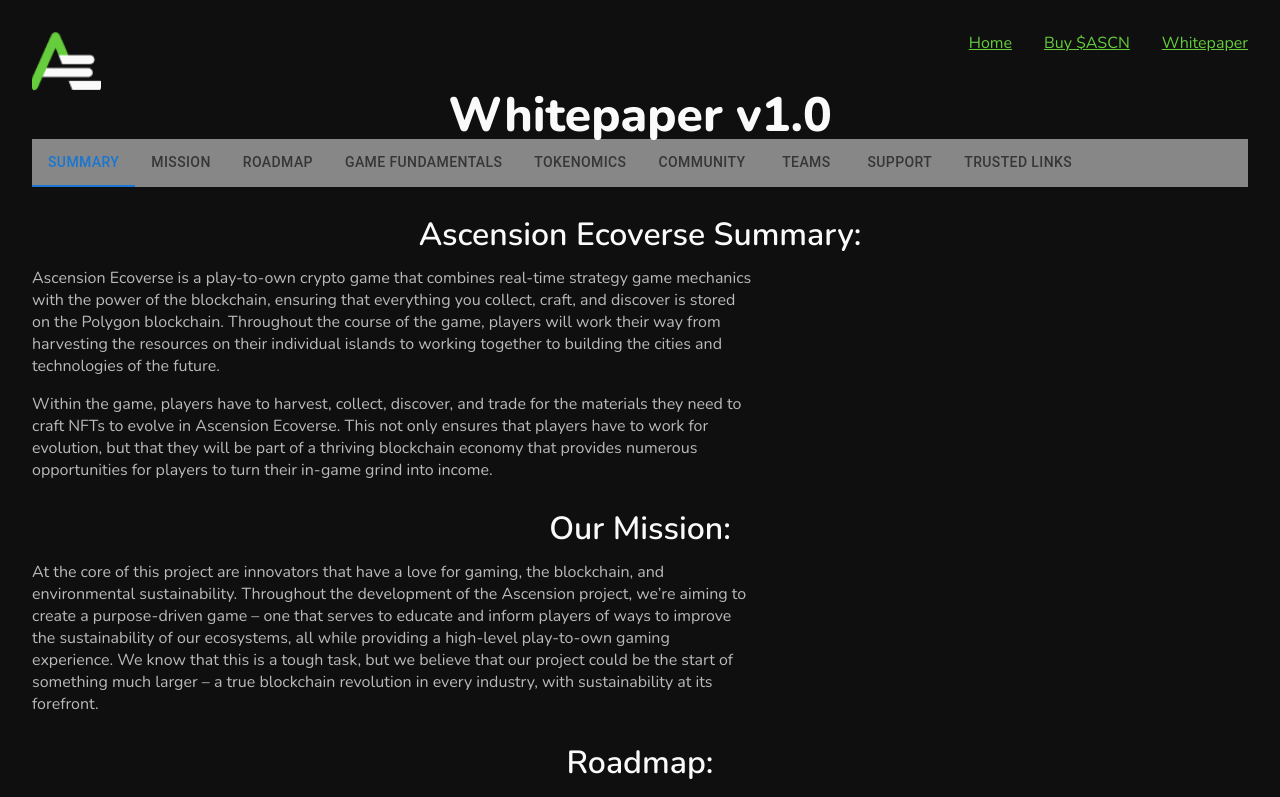
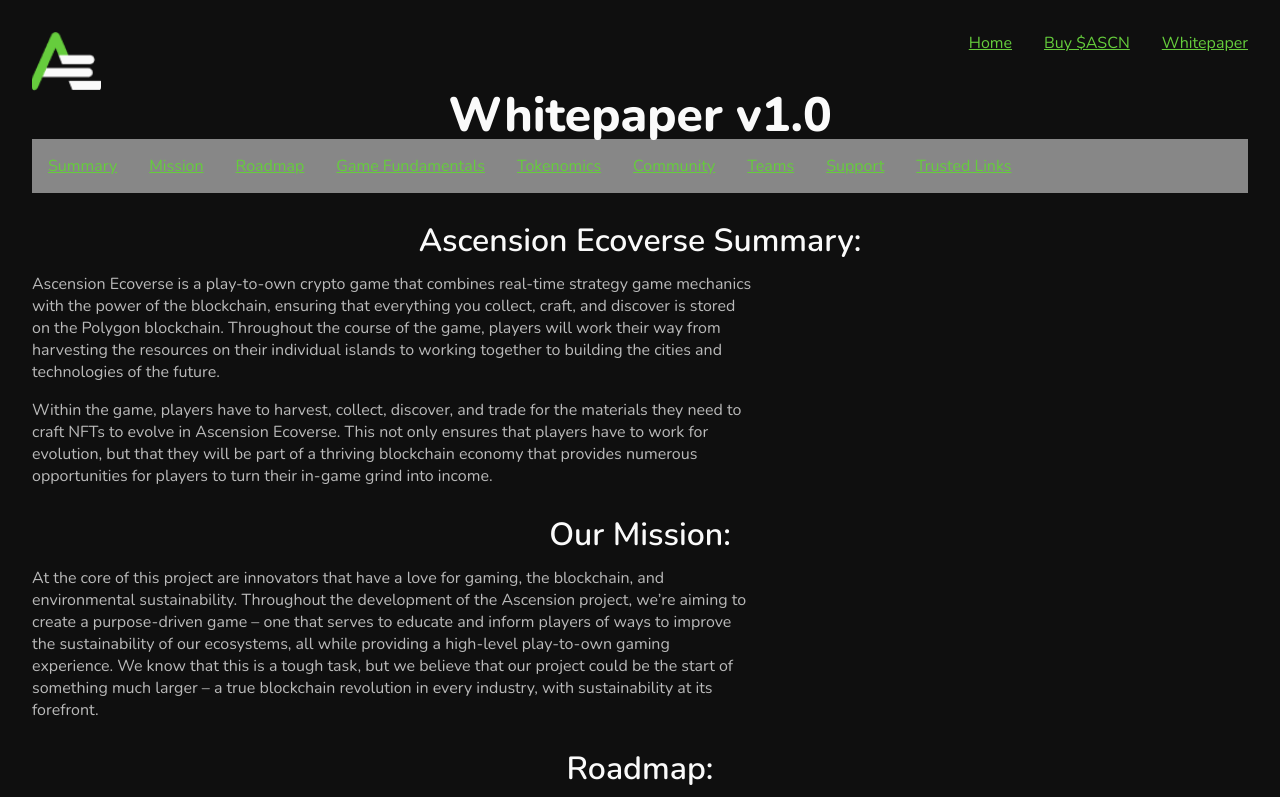
Before and after one commit to nquintan-catalyst/ascensionx, a React (Create React App) app: page /ascensionx/whitepaper in a window 1280 px wide. Shown: the top 797 px of the page. Built offline with nearby package versions, Linux system fonts and the light colour scheme.

Commit message:
Updated navbar with sublinks

```diff
--- a/src/components/Whitepaper.tsx
+++ b/src/components/Whitepaper.tsx
@@ -1,23 +1,23 @@
-import Tabs from '@mui/material/Tabs';
-import Tab from '@mui/material/Tab';
+// import Tabs from '@mui/material/Tabs';
+// import Tab from '@mui/material/Tab';
 import Header from "./Header";
-import { useState } from "react";
+// import { useState } from "react";
 import diagram from "../images/diagram.png";
 
 const Whitepaper: React.FC = () => {
 
-  const [value, setValue] = useState(0);
+  /*const [value, setValue] = useState(0);
 
   const handleChange = (event: any, newValue: number) => {
     setValue(newValue);
-  };
+  };*/
 
   return(
     <div className="whitepaper">
       <Header />
       <h1>Whitepaper v1.0</h1>
 
-      <Tabs
+      {/*<Tabs
         value={value}
         onChange={handleChange}
         variant="scrollable"
@@ -27,13 +27,119 @@ const Whitepaper: React.FC = () => {
         <Tab label="Summary" href="#summary"/>
         <Tab label="Mission" href="#mission" />
         <Tab label="Roadmap" href="#roadmap"/>
-        <Tab label="Game Fundamentals" href="#fundamentals" />
+        <div className="tab-dropdown">
+          <Tab label="Game Fundamentals" href="#fundamentals" />
+          <div className="tab-dropdown--content">
+            <a href="#">Islands</a>
+            <a href="#">Resouces Harvesting</a>
+            <a href="#">Crafting</a>
+            <a href="#">Vendor</a>
+            <a href="#">World Pollution Bar</a>
+            <a href="#">Banking</a>
+            <a href="#">External Sales/Trading</a>
+          </div>
+        </div>
         <Tab label="Tokenomics" href="#tokenomics" />
         <Tab label="Community" href="#community" />
         <Tab label="Teams" href="#team" />
         <Tab label="Support" href="#support" />
         <Tab label="Trusted Links" href="#links" />
-      </Tabs>
+  </Tabs>*/}
+
+      <nav className="whitepaper-tabs">
+
+        <li className="whitepaper-tabs--item">
+          <a href="#summary">Summary</a>
+        </li>
+
+        <li className="whitepaper-tabs--item">
+          <a href="#mission">Mission</a>
+        </li>
+
+        <li className="whitepaper-tabs--item">
+          <a href="#roadmap">Roadmap</a>
+          <div className="whitepaper-tabs--item--dropdown">
+            <li>
+              <a href="#ancestral">Ancestral Stage</a>
+            </li>
+            <li>
+              <a href="#evolved">Evolved Stage</a>
+            </li>
+            <li>
+              <a href="#ascended">Ascended Stage</a>
+            </li>
+          </div>
+        </li>
+
+        <li className="whitepaper-tabs--item">
+          <a href="#fundamentals">Game Fundamentals</a>
+          <div className="whitepaper-tabs--item--dropdown">
+            <li>
+              <a href="#islands">Islands</a>
+            </li>
+            <li>
+              <a href="#harvesting">Resouces Harvesting</a>
+            </li>
+            <li>
+              <a href="#crafting">Crafting</a>
+            </li>
+            <li>
+              <a href="#vendor">Vendor</a>
+            </li>
+            <li>
+              <a href="#wpb">World Pollution Bar</a>
+            </li>
+            <li>
+              <a href="#banking">Banking</a>
+            </li>
+            <li>
+              <a href="#trading">External Sales/Trading</a>
+            </li>
+          </div>
+        </li>
+
+        <li className="whitepaper-tabs--item">
+          <a href="#tokenomics">Tokenomics</a>
+          <div className="whitepaper-tabs--item--dropdown">
+            <li>
+              <a href="#token">$ASCN Token</a>
+            </li>
+            <li>
+              <a href="#chains">Plasma Chains</a>
+            </li>
+            <li>
+              <a href="#distribution">Token Distribution</a>
+            </li>
+            <li>
+              <a href="#launch">Launch Tokenomics</a>
+            </li>
+            <li>
+              <a href="#balancing">In-Game Balancing</a>
+            </li>
+            <li>
+              <a href="#fees">Fees</a>
+            </li>
+          </div>
+        </li>
+
+        <li className="whitepaper-tabs--item">
+          <a href="#community">Community</a>
+        </li>
+
+        <li className="whitepaper-tabs--item">
+          <a href="#team">Teams</a>
+        </li>
+
+        <li className="whitepaper-tabs--item">
+          <a href="#support">Support</a>
+        </li>
+
+        <li className="whitepaper-tabs--item">
+          <a href="#links">Trusted Links</a>
+        </li>
+
+      </nav>
+
 
       <h2 id="summary">Ascension Ecoverse Summary:</h2>
       <p>
@@ -59,7 +165,7 @@ const Whitepaper: React.FC = () => {
       <p>
         Last Updated: April 7th, 2022
       </p>
-      <h3>Ancestral Stage:</h3>
+      <h3 id="ancestral">Ancestral Stage:</h3>
       <p>
         The Ancestral Stage marks the beginning of the Ascension project, and thus, contains the necessary steps to cement Ascension as a long-term project in the cryptocurrency space. The steps taken in the Ancestral Stage are as follows:
       </p>
@@ -79,7 +185,7 @@ const Whitepaper: React.FC = () => {
         The final steps in the Ancestral Stage are focused on the development of the Ascension Ecoverse game itself. All of the work to establish blockchain product offerings and develop a community is worthless without the use case that we aim to provide. By revealing sneak peeks and videos of the gameplay mechanics and following it up with our Ascension Ecoverse game demo, we guarantee a long-term use case for our products and solidify the Ascension project in the world of crypto.
       </p>
 
-      <h3>Evolved Stage:</h3>
+      <h3 id="evolved">Evolved Stage:</h3>
       <p>
         The Evolved Stage represents the midpoint of the Ascension project, where we continue to strive to build out exciting new game mechanics and foster an even larger project community to prepare for the game launch of a lifetime!
       </p>
@@ -108,7 +214,7 @@ const Whitepaper: React.FC = () => {
         As always, this is a gaming project, which means that we’re constantly making changes to improve the game and the player experience at every chance we get. During the Evolved Stage, we’ll roll out quests for the game demo, helping players obtain even more value from their gameplay experience. Alongside quests, we’ll be launching several NFT initiatives that will add to the complexity of the game ecosystem and the overall player experience. We’ll be building out an in-house NFT marketplace to improve the buying and selling experience for players looking to profit off their creations, as well as dropping NFTs that make in-game actions even easier than before. Additionally, the Ascension team will be launching a whole new series of land NFTs with new traits! This is something that the team is really excited about, as it will add complexity and a whole new variety of gameplay strategies to the Ascension Ecoverse. Finally, we’ll be releasing the beta of the Ascension Ecoverse game, which will allow a limited number of players to act as beta testers, where they’ll get off their island and explore the Ascension Ecoverse.
       </p>
 
-      <h3>Ascended Stage:</h3>
+      <h3 id="ascended">Ascended Stage:</h3>
       <p>
         The Ascended Stage signifies the point where the project reaches its greatest heights and then breaks past them. At this point in the project, we’ll be working to further decentralize the Ascension Ecoverse game, while actively looking to expand the Ascension ecosystem in a manner that contributes to the planet’s environment.
       </p>
@@ -138,7 +244,7 @@ const Whitepaper: React.FC = () => {
 
 
       <h2 id="fundamentals">Game Fundamentals: </h2>
-      <h3>Islands:</h3>
+      <h3 id="islands">Islands:</h3>
       <p>
         The Ascension Island NFTs are a core game mechanic that greatly impacts how each player’s gameplay. It should be noted that in order to play Ascension Ecoverse, players will need to purchase an Island NFT, either in a drop or via the secondary market. The islands will impact each player’s game experience in two distinct ways.
       </p>
@@ -210,7 +316,7 @@ const Whitepaper: React.FC = () => {
       <p>
         Additionally, these island traits are only available for Series 1 Ascension Land NFTs, meaning that once the Series 1 NFTs have all been minted, these traits will no longer be available in upcoming NFT releases. This decision was made to reward the initial adopters of the project, and to create a variety of different playstyles and strategies with the upcoming traits in the Series 2 release!
       </p>
-      <h3>Resource Harvesting:</h3>
+      <h3 id="harvesting">Resource Harvesting:</h3>
       <p>
         Everyone knows that in order to successfully complete your journey to ascension, you need to harvest resources to craft tools and generate income!
       </p>
@@ -345,7 +451,7 @@ const Whitepaper: React.FC = () => {
           <td>32 Minutes</td>
         </tr>
       </table>
-      <h3>Crafting:</h3>
+      <h3 id="crafting">Crafting:</h3>
       <p>
         Once you’ve harvested resources, use them to craft items that you can use to boost your in-game processes, or sell/trade them for profit!
       </p>
@@ -438,7 +544,7 @@ const Whitepaper: React.FC = () => {
       <p>
         Currently, the items that can be crafted in are limited, but the list will be updated with each in-game resource update, resulting in larger numbers of crafting combinations and items.
       </p>
-      <h3>The Vendor:</h3>
+      <h3 id="vendor">The Vendor:</h3>
       <p>
         Looking to cash out on your latest crop harvest, or want to reinvest some of your profits? The Vendor is your island’s go-to for buying and selling resources!
       </p>
@@ -513,7 +619,7 @@ const Whitepaper: React.FC = () => {
       <p>
         Additionally, the Vendor is also capable of brokering trades with other players on your behalf, which is discussed in detail later on in the whitepaper.
       </p>
-      <h3>Worldwide Pollution Bar:</h3>
+      <h3 id="wpb">Worldwide Pollution Bar:</h3>
       <p>
         The Worldwide Pollution Bar (WPB) is a unique game mechanic that helps to set us apart from other games in the space. It helps to create a true “real-life” experience by reminding each player that their actions have consequences, as well as promoting environmentalism and environmentally friendly practices.
       </p>
@@ -524,7 +630,7 @@ const Whitepaper: React.FC = () => {
       <p>
         As a means of encouraging players to engage in environmentally friendly actions, the WPB will have adverse effects on the climate of the Ascension Ecoverse. As the level of the WPB rises, so will the temperature, making it increasingly difficult for players to plant and harvest their crops, all while increasing the likelihood of natural disasters ravaging their islands! This forces players to work collaboratively to achieve a production level that won’t raise the WPB or to adopt sustainable techniques that allow players to increase production without harming the climate.
       </p>
-      <h3>Banking:</h3>
+      <h3 id="banking">Banking:</h3>
       <p>
         The in-game banking mechanic allows players to stake their tokens for a set period of time to increase the locked liquidity of the game tokens. In exchange, the Ascension Ecoverse project provides players with large returns using a hybrid method of staking that provides stakers with rewards from both a Polygon liquidity pool and the Ascension Ecoverse project itself.
       </p>
@@ -540,7 +646,7 @@ const Whitepaper: React.FC = () => {
       <p>
         Finally, although staking $ASCN tokens at this point in time only provides those who choose to stake their tokens with a financial reward, the Ascension team is working hard to develop in-game benefits for those who stake their $ASCN tokens. As any additional use cases for staked tokens are proposed or implemented, the whitepaper will be updated accordingly.
       </p>
-      <h3>External Sales/Trading:</h3>
+      <h3 id="trading">External Sales/Trading:</h3>
       <p>
         If you’re not satisfied with what the Vendor is offering, try working with your fellow players to get the resources that you need!
       </p>
@@ -563,7 +669,7 @@ const Whitepaper: React.FC = () => {
 
 
       <h2 id="tokenomics">Tokenomics:</h2>
-      <h3>The $ASCN Token:</h3>
+      <h3 id="token">The $ASCN Token:</h3>
       <p>
         The $ASCN token is the driving force behind this entire project, as it acts as the in-game token for the Ascension Ecoverse game, as well as the token for our IDO. The $ASCN token is hosted on the Polygon network, due to several benefits that the Polygon network provides. We want to ensure that the game is an enjoyable experience for each and every player, and we believe that Polygon is the best place to create it.
       </p>
@@ -585,7 +691,7 @@ const Whitepaper: React.FC = () => {
       <p>
         Finally, although the $ASCN token is currently hosted on the Polygon network, the Ascension team has future plans to introduce cross-chain functionality to expand the access to the Ascension Ecoverse game. The exact details of which networks will be part of the expansion are unknown at this time, as they will be determined based on community recommendations and team decisions. As the Ascension team gets a clearer idea of which networks will be part of the expansion, this section of the whitepaper will be updated with additional details.
       </p>
-      <h3>Plasma Chains:</h3>
+      <h3 id="chains">Plasma Chains:</h3>
       <p>
         Another benefit of using Polygon as the blockchain behind the $ASCN token is the ability to create plasma chains, which is what the Ascension Ecoverse project uses to ensure that users’ in-game assets remain as secure as possible, without resulting in slow transaction speeds or high gas fees.
       </p>
@@ -601,7 +707,7 @@ const Whitepaper: React.FC = () => {
       <p>
         For a more detailed breakdown on plasma chains and how they work, <a href="#TODO">check out this article.</a>
       </p>
-      <h3>Token Distribution:</h3>
+      <h3 id="distribution">Token Distribution:</h3>
       <p>
         At the time of the IDO, the Ascension team will distribute 1 trillion tokens (1,000,000,000,000) among the following wallets with the following use cases:
       </p>
@@ -747,7 +853,7 @@ const Whitepaper: React.FC = () => {
         <p>
           These wallets have not yet been created at this stage of the project, and the whitepaper will be include these addresses when the wallets have been created.
         </p>
-        <h3>Launch Tokenomics:</h3>
+        <h3 id="launch">Launch Tokenomics:</h3>
         <p>
           The launch tokenomics for the $ASCN token are as follows:
         </p>
@@ -758,7 +864,7 @@ const Whitepaper: React.FC = () => {
         <p>
           This token will be launched without transaction fees, as this is a project with a legitimate long-term product in the works. As a result, we see no need to take fees on token transactions at this early stage of the Ascension Ecoverse project, due to the fact that our sights are set on the long-term outcome. At this point in time, our tokenomics are set up to provide us with the necessary funds for development and payments to employees, ensuring that the team can focus on the development of the project and the Ascension community.
         </p>
-        <h3>In-Game Balancing:</h3>
+        <h3 id="balancing">In-Game Balancing:</h3>
         <p>
           With all of the rewards that Ascension Ecoverse players earn, tokens will be minted quite frequently to keep up with demand. However, this can cause a problem for players and investors alike, as the consistent minting of tokens will result in an inflationary token. Over time, the value of the $ASCN tokens would continue to diminish as additional tokens are minted.
         </p>
@@ -768,7 +874,7 @@ const Whitepaper: React.FC = () => {
         <p>
           In short, each of the actions that a player can take in-game helps to balance the token supply. The team has worked hard to ensure that the active minting and burning of tokens results in a slightly deflationary system, ensuring that players can continue to play the game and enjoy their rewards without too much micromanagement on the part of the Ascension team.
         </p>
-        <h3>Fees:</h3>
+        <h3 id="fees">Fees:</h3>
         <p>
           To ensure that the Ascension Ecoverse game will grow at a consistent rate, a small fee similar to those charged by other projects is charged on three in-game actions, purchasing items from the Vendor, crafting items, and trading with other players. Although this may seem like a downside for players, the Ascension team felt that it was in everyone’s best interests to disclose the fees in the spirit of transparency, as these fees will be used for the continued development of the project in two different ways.
         </p>
--- a/src/index.css
+++ b/src/index.css
@@ -534,6 +534,42 @@ footer {
   position: sticky;
   top: 0rem;
   background-color: rgba(255, 255, 255, 0.5);
+  display: -webkit-box;
+  display: -ms-flexbox;
+  display: flex;
+  -webkit-box-orient: horizontal;
+  -webkit-box-direction: normal;
+      -ms-flex-direction: row;
+          flex-direction: row;
+  list-style: none;
+  overflow-x: scroll;
+}
+
+.whitepaper-tabs--item {
+  white-space: nowrap;
+  padding: 1rem;
+}
+
+.whitepaper-tabs--item--dropdown {
+  display: none;
+}
+
+.whitepaper-tabs--item:hover {
+  background-color: rgba(124, 124, 124, 0.5);
+}
+
+.whitepaper-tabs--item:hover .whitepaper-tabs--item--dropdown {
+  display: -webkit-box;
+  display: -ms-flexbox;
+  display: flex;
+  -webkit-box-orient: vertical;
+  -webkit-box-direction: normal;
+      -ms-flex-direction: column;
+          flex-direction: column;
+}
+
+.whitepaper-tabs--item--dropdown {
+  list-style: circle;
 }
 
 .whitepaper h1, .whitepaper h2 {
--- a/src/index.scss
+++ b/src/index.scss
@@ -443,6 +443,29 @@ footer {
   position: sticky;
   top: 0rem;
   background-color: rgba(255, 255, 255, 0.5);
+
+  display: flex;
+  flex-direction: row;
+  list-style: none;
+  overflow-x: scroll;
+
+  &--item{
+    white-space: nowrap;
+    padding: 1rem;
+    &--dropdown {
+      display: none;
+    }
+  }
+  &--item:hover {
+    background-color: rgba(124, 124, 124, 0.5);
+  }
+  &--item:hover &--item--dropdown{
+    display: flex;
+    flex-direction: column;
+  }
+  &--item--dropdown {
+    list-style:circle;
+  }
 }
 
 .whitepaper {
```
Also changed, not shown: 1 other file (tests, documents, lock files or other folders).
